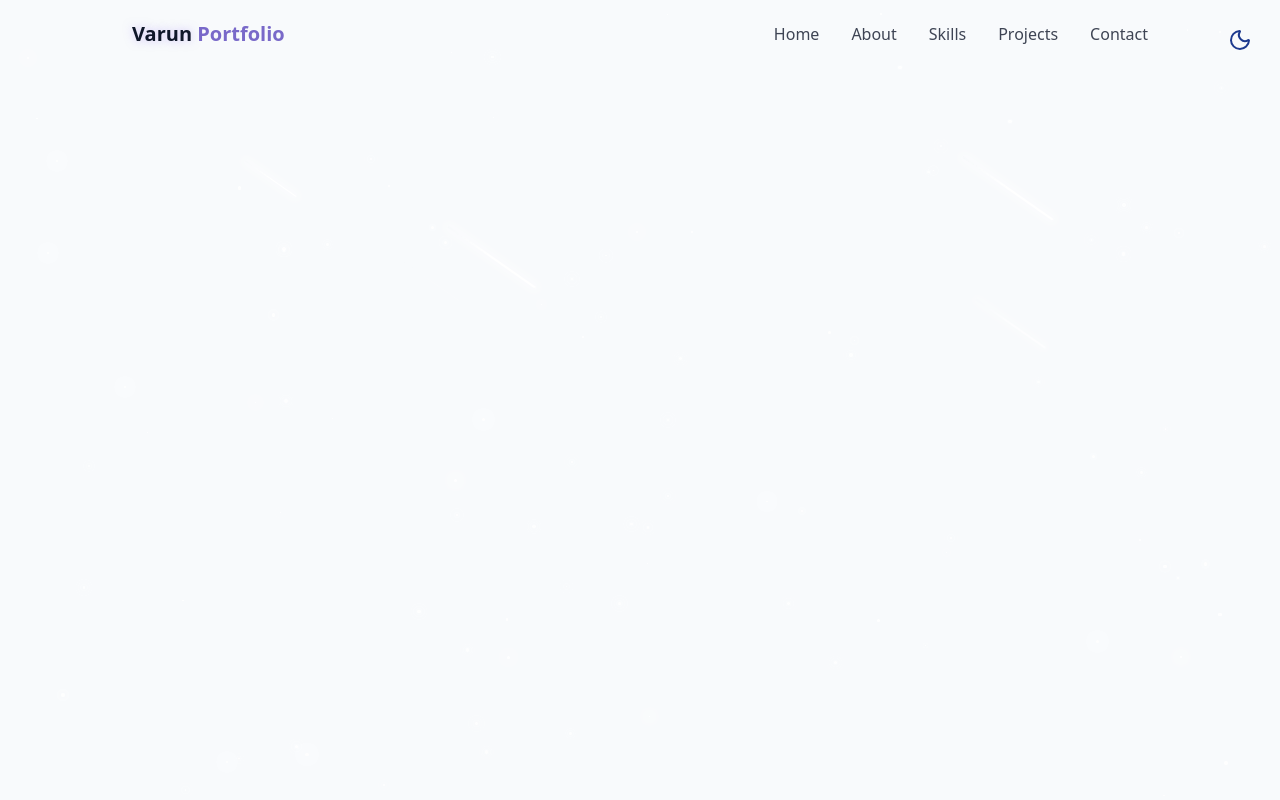
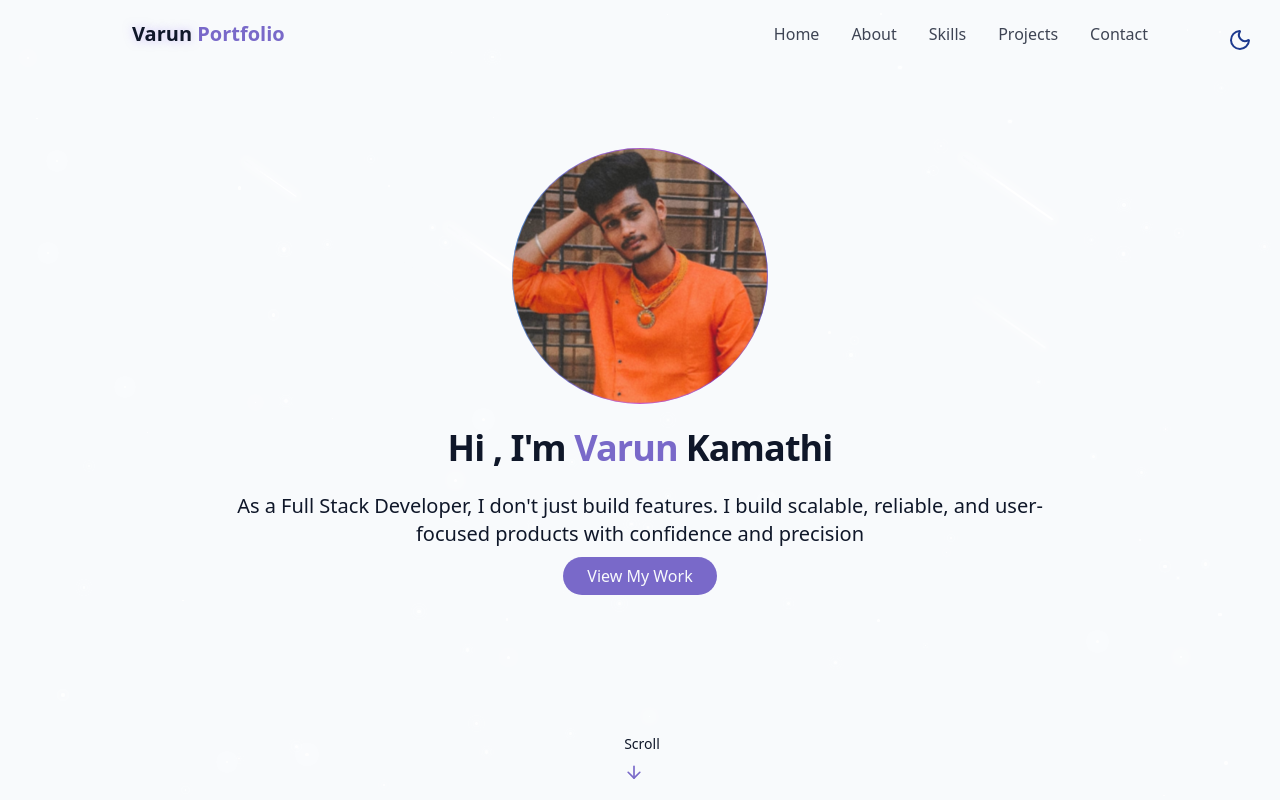
Before and after one commit to varunkamathi/Portfolio, a React (Vite) app: page / in a window 1280 px wide. Built offline with nearby package versions, Linux system fonts and the light colour scheme.

Commit message:
hero scetion completed

```diff
--- /dev/null
+++ b/src/components/HeroSection.jsx
@@ -0,0 +1,44 @@
+import React from 'react'
+import varun from "../assets/image.png"
+import { ArrowDown } from 'lucide-react'
+
+const HeroSection = () => {
+  return (
+    <section id='hero' className='realtive min-h-screen flex flex-col items-center justify-center px-4 '>
+        <div className='container max-w-4xl mx-auto text-center z-10 mb-16'>
+            <div className='space-y-6'>
+              <div className="flex justify-center">
+                 <div className="h-64 w-64 rounded-full p-1 bg-gradient-to-r from-blue-400 via-purple-500 to-indigo-500">
+                    <div className="h-full w-full rounded-full">
+                        <img
+                                src={varun}
+                                alt="Varun Kamathi"
+                                 className="h-full w-full rounded-full object-cover animate-zoom-in-out"
+                                  />
+                      </div>
+                 </div>
+            </div>
+
+                <h1 className='text-4xl md;text-6xl font-bold tracking-tight'>
+                <span className='opacity-0 animate-fade-in'>Hi , I'm</span>
+                <span className='text-primary opacity-0 animate-fade-in-delay-1'>{" "}Varun</span>
+                <span className='text-gradient ml-2 opacity-0 animate-fade-in-delay-2'>Kamathi</span>
+            </h1>
+            <p className='text-lg md:text-xl text-muted-foreground max-2-2xl mx-auto opacity-0 animate-fade-in-delay-3'>As a Full Stack Developer, I don't just build features. I build scalable,
+                 reliable, and user-focused products with confidence and precision</p>
+            </div>
+            <div className='pt-4 opacity-0 animate-fade-in-delay-1'>
+                <a href="#projects" className='cosmic-button'>View My Work</a>
+            </div>
+        </div>
+
+        <div className='absolute bottom-4 left-0.6 transform translate-x-0.5 flex flex-col itme-center animate-bounce'>
+        <span className='text-sm text-muted-foreground mb-2'>Scroll</span>
+        <ArrowDown className='h-5 w-5 text-primary'/>
+        </div>
+    </section>
+
+  )
+}
+
+export default HeroSection
--- a/src/index.css
+++ b/src/index.css
@@ -154,3 +154,18 @@
 padding: 0;
 text-align: center;
 }
+
+@layer utilities {
+  @keyframes zoom-in-out {
+    0%, 100% {
+      transform: scale(1);
+    }
+    70% {
+      transform: scale(1.05);
+    }
+  }
+
+  .animate-zoom-in-out {
+    animation: zoom-in-out 4s ease-in-out infinite;
+  }
+}
--- a/src/pages/Home.jsx
+++ b/src/pages/Home.jsx
@@ -2,6 +2,7 @@
 import ThemeToggle from '../components/ThemeToggle';
 import  StarBackground  from '../components/StarBackground';
 import NavBar from '../components/NavBar';
+import HeroSection from '../components/HeroSection';
 
 const Home = () => {
   return (
@@ -13,6 +14,10 @@
     <StarBackground/>
     {/*Navbar */}
     <NavBar/>
+    {/*main content*/}
+    <main>
+      <HeroSection/>
+    </main>
 
     </div>
   )
```
Also changed, not shown: src/assets/image.png (added).
